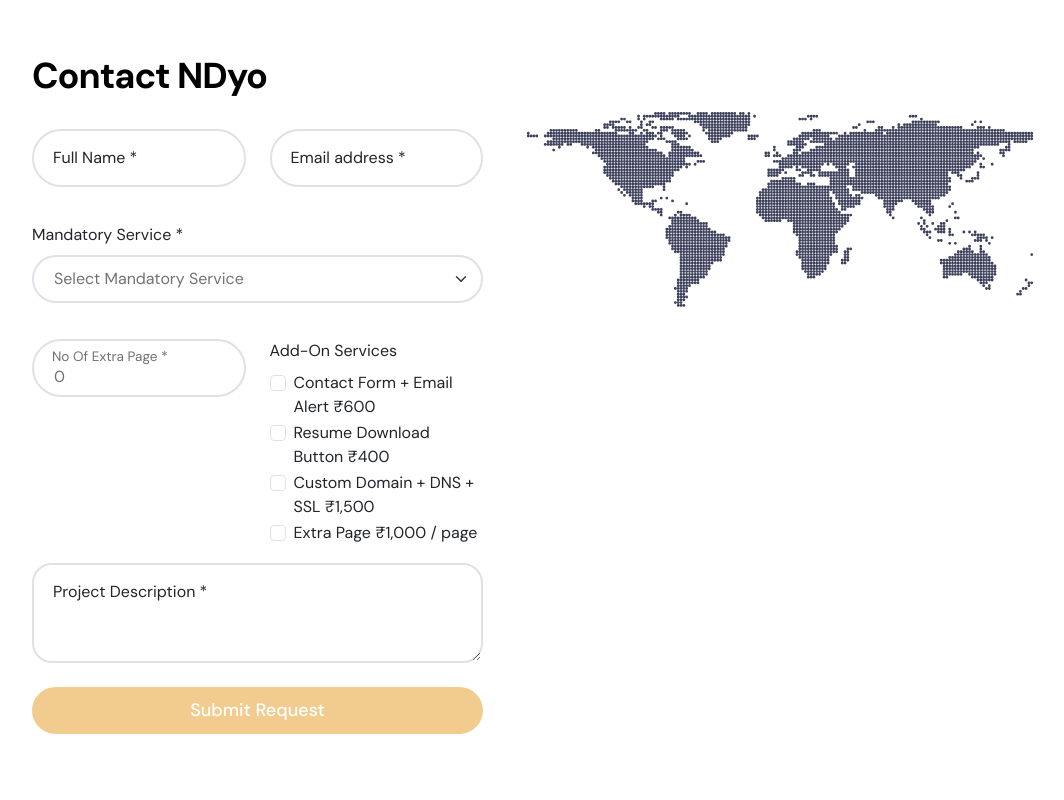
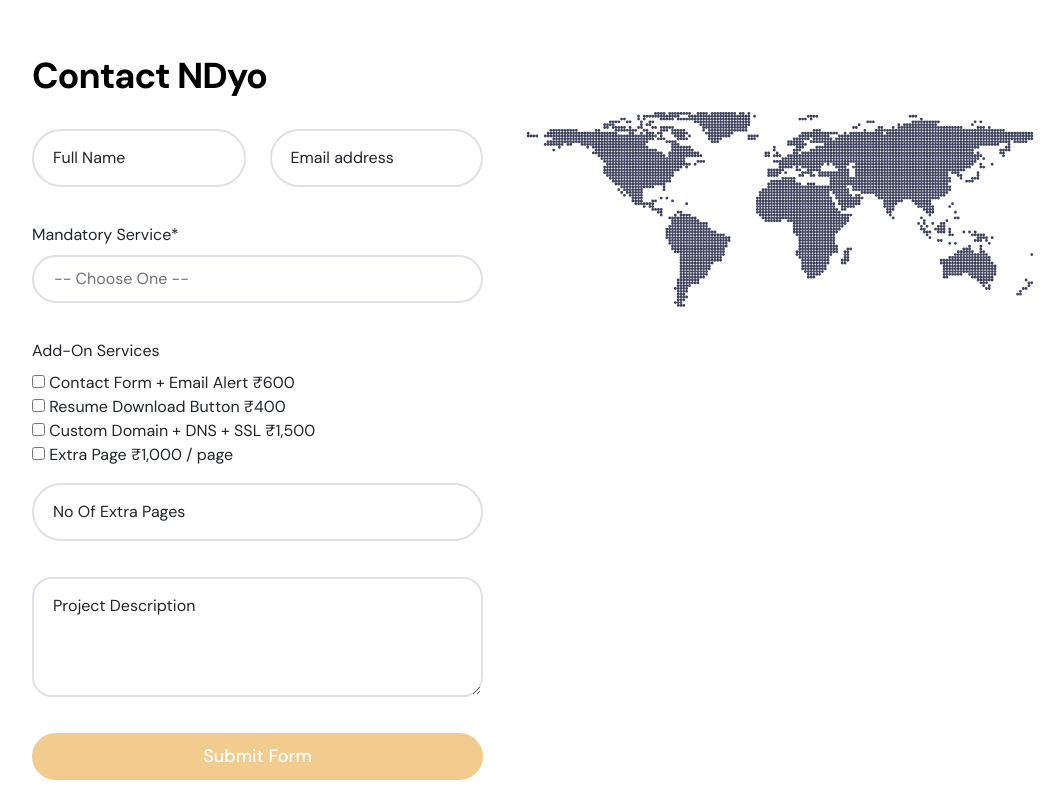
Before and after one commit to mrn0va93mm-png/demo, a plain HTML site: page Services-Portfolio.html in a window 1280 px wide. Shown: the part 1440-2240 px from the top of the page, without its empty margins (50-1114 px from the left). Drawn offline with Linux system fonts and the light colour scheme.

Commit message:
Update Services-Portfolio.html

```diff
--- a/Services-Portfolio.html
+++ b/Services-Portfolio.html
@@ -229,90 +229,86 @@
         </div>
     </div>
 </section>
-
 <section class="contact-section section-padding" id="section_5">
     <div class="container">
         <div class="row">
 
             <div class="col-lg-5 col-12">
-               <form action="https://docs.google.com/forms/d/e/1FAIpQLSfWLrAdYxrtlX2fkt3L2MnQv1wztcwF4YbaKFOQ4m27z1spHw/formResponse"
-      method="post"
-      class="custom-form contact-form"
-      role="form"
-      onsubmit="setTimeout(function(){alert('Your project request has been submitted successfully!');}, 500);this.reset();">
+                <form action="#" method="post" class="custom-form contact-form" role="form">
                     <h2 class="mb-4 pb-2">Contact NDyo</h2>
 
                     <div class="row">
+
+                        <!-- Full Name -->
                         <div class="col-lg-6 col-md-6 col-12">
                             <div class="form-floating">
-                                <input type="text" name="entry.654864903" id="full-name" class="form-control" placeholder="Full Name" required="">
-                                <label for="full-name">Full Name *</label>
+                                <input type="text" name="full-name" id="full-name" class="form-control" placeholder="Full Name" required>
+                                <label for="full-name">Full Name</label>
                             </div>
                         </div>
 
+                        <!-- Email -->
                         <div class="col-lg-6 col-md-6 col-12">
                             <div class="form-floating">
-                                <input type="email" name="entry.537267574" id="email" pattern="[^ @]*@[^ @]*" class="form-control" placeholder="Email address" required="">
-                                <label for="email">Email address *</label>
+                                <input type="email" name="email" id="email" class="form-control" placeholder="Email address" required>
+                                <label for="email">Email address</label>
                             </div>
                         </div>
 
+                        <!-- Mandatory Service -->
                         <div class="col-lg-12 col-12 mt-3">
-                            <label for="mandatory-service" class="form-label">Mandatory Service *</label>
-                            <select class="form-select form-control" id="mandatory-service" name="entry.1512447373" required>
-                                <option value="" disabled selected>Select Mandatory Service</option>
+                            <label class="form-label">Mandatory Service*</label>
+                            <select id="mandatory-service" class="form-control" required>
+                                <option value="">-- Choose One --</option>
                                 <option value="Base Bundle">Base Bundle</option>
                             </select>
                         </div>
 
-                        <div class="col-lg-6 col-md-6 col-12 mt-3">
+                        <!-- Add-on Services Checkboxes -->
+                        <div class="col-lg-12 col-12 mt-3">
+                            <label class="form-label">Add-On Services</label><br>
+
+                            <input type="checkbox" class="addon" value="Contact Form + Email Alert ₹600"> Contact Form + Email Alert ₹600 <br>
+                            <input type="checkbox" class="addon" value="Resume Download Button ₹400"> Resume Download Button ₹400 <br>
+                            <input type="checkbox" class="addon" value="Custom Domain + DNS + SSL ₹1,500"> Custom Domain + DNS + SSL ₹1,500 <br>
+                            <input type="checkbox" class="addon" value="Extra Page ₹1,000 / page"> Extra Page ₹1,000 / page <br>
+                        </div>
+
+                        <!-- Extra Page Count -->
+                        <div class="col-lg-12 col-12 mt-3">
                             <div class="form-floating">
-                                <input type="number" name="entry.2107137707" id="extra-page" class="form-control" placeholder="No Of Extra Page" min="0" value="0" required>
-                                <label for="extra-page">No Of Extra Page *</label>
+                                <input type="number" id="extra-pages" class="form-control" min="0" placeholder="No Of Extra Page">
+                                <label for="extra-pages">No Of Extra Pages</label>
                             </div>
                         </div>
 
-                        <div class="col-lg-6 col-md-6 col-12 mt-3">
-                            <label class="form-label d-block">Add-On Services</label>
-                            <div class="form-check">
-                                <input class="form-check-input" type="checkbox" name="entry.870149719" value="Contact+Form+%2B+Email+Alert+%E2%82%B9600" id="addon-contact">
-                                <label class="form-check-label" for="addon-contact">Contact Form + Email Alert ₹600</label>
-                            </div>
-                            <div class="form-check">
-                                <input class="form-check-input" type="checkbox" name="entry.870149719" value="Resume+Download+Button+%E2%82%B9400" id="addon-resume">
-                                <label class="form-check-label" for="addon-resume">Resume Download Button ₹400</label>
-                            </div>
-                            <div class="form-check">
-                                <input class="form-check-input" type="checkbox" name="entry.870149719" value="Custom+Domain+%2B+DNS+%2B+SSL+%E2%82%B91%2C500" id="addon-domain">
-                                <label class="form-check-label" for="addon-domain">Custom Domain + DNS + SSL ₹1,500</label>
-                            </div>
-                            <div class="form-check">
-                                <input class="form-check-input" type="checkbox" name="entry.870149719" value="Extra+Page+%E2%82%B91%2C000+%2F+page" id="addon-extra">
-                                <label class="form-check-label" for="addon-extra">Extra Page ₹1,000 / page</label>
+                        <!-- Message / Project Description -->
+                        <div class="col-lg-12 col-12 mt-3">
+                            <div class="form-floating">
+                                <textarea class="form-control" id="message" name="message" placeholder="Describe message here" maxlength="500"></textarea>
+                                <label for="message">Project Description</label>
                             </div>
                         </div>
 
+                        <!-- Submit -->
                         <div class="col-lg-12 col-12 mt-3">
-                            <div class="form-floating">
-                                <textarea class="form-control" id="message" name="entry.1249186442" placeholder="Describe message here" required style="height: 100px;"></textarea>
-                                <label for="message">Project Description *</label>
-                            </div>
+                            <button type="submit" class="form-control btn btn-primary">Submit Form</button>
+                        </div>
 
-                            <button type="submit" class="form-control mt-4">Submit Request</button>
-                        </div>
                     </div>
                 </form>
             </div>
 
             <div class="col-lg-6 col-12">
                 <div class="contact-info mt-5">
-                    <img src="images/WorldMap.svg" class="img-fluid" alt="World Map">
+                    <img src="images/WorldMap.svg" class="img-fluid" alt="">
                 </div>
             </div>
 
         </div>
     </div>
 </section>
+
 </main>
 
     <footer class="site-footer">
@@ -410,5 +406,48 @@ window.addEventListener('scroll', () => {
 </script>
 
 <iframe name="hidden_iframe" id="hidden_iframe" style="display:none;"></iframe>
+
+   <script>
+document.querySelector(".contact-form").addEventListener("submit", function(e) {
+    e.preventDefault();
+
+    const name = document.getElementById("full-name").value;
+    const email = document.getElementById("email").value;
+    const mandatoryService = document.getElementById("mandatory-service").value;
+    const message = document.getElementById("message").value;
+    const extraPages = document.getElementById("extra-pages").value;
+
+    // Collect selected add-ons
+    const addons = [...document.querySelectorAll(".addon:checked")]
+        .map(el => el.value)
+        .join(", ");
+
+    const googleFormURL = "https://docs.google.com/forms/d/e/1FAIpQLSfWLrAdYxrtlX2fkt3L2MnQv1wztcwF4YbaKFOQ4m27z1spHw/formResponse?";
+
+    const formData =
+        "entry.654864903=" + encodeURIComponent(name) +
+        "&entry.537267574=" + encodeURIComponent(email) +
+        "&entry.1512447373=" + encodeURIComponent(mandatoryService) +
+        "&entry.870149719=" + encodeURIComponent(addons) +
+        "&entry.2107137707=" + encodeURIComponent(extraPages) +
+        "&entry.1249186442=" + encodeURIComponent(message);
+
+    fetch(googleFormURL + formData, {
+        method: "POST",
+        mode: "no-cors"
+    })
+    .then(() => {
+        alert("🔥 Thanks! Your request has been submitted!");
+        document.querySelector(".contact-form").reset();
+    })
+    .catch(err => {
+        alert("Error da! Try again later!");
+        console.error(err);
+    });
+
+});
+</script>
+
+
     </body>
 </html>
```
